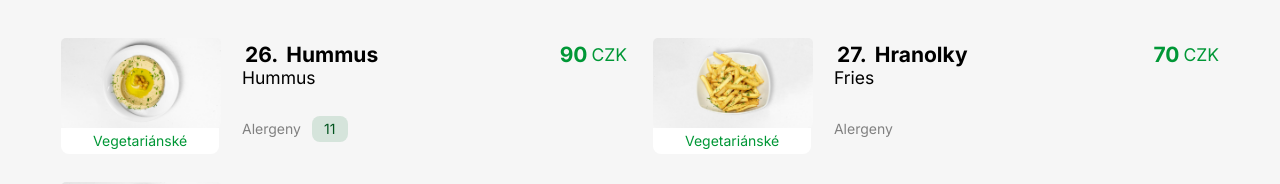
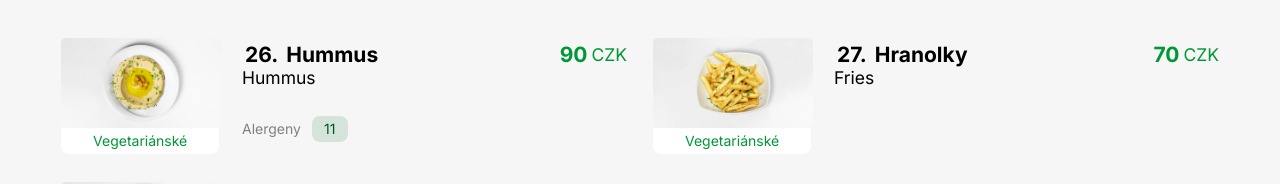
Before and after one commit to beshoyrmansour/the-olive-branch-resturant-menu, a Next.js app: page / in a window 1280 px wide. Shown: the part 3511-3695 px from the top of the page. Built offline with nearby package versions, Linux system fonts and the light colour scheme; a web font is replaced by a local one.

Commit message:
allergy removal at 0

```diff
--- a/pages/index.tsx
+++ b/pages/index.tsx
@@ -154,7 +154,7 @@ export default function Home({ data }: { data: MenuItem[] }) {
                         </p>
                         {item.allergy &&
                           <div className={styles.allergy_wrapper}>
-                            <h4 className={styles.allergy_title} >{lang === "en" ? 'Allergies' : 'Alergeny'}</h4>
+                            <h4 className={styles.allergy_title} >{ item.allergy.length==0?'':lang === "en" ? 'Allergies' : 'Alergeny'}</h4>
                             <p className={styles.allergy}>
                               {item.allergy.map(v => <AllargyItem key={`allergy_${item.id}_${v}`} value={v} lang={lang as 'en' | 'cz'} />)}
                             </p>
--- a/public/data.json
+++ b/public/data.json
@@ -414,7 +414,7 @@
   },
   {
     "id": "033",
-    "allergy": [1, 11],
+    "allergy": [],
     "number": "33",
     "category": "6",
     "en_description": "",
```
